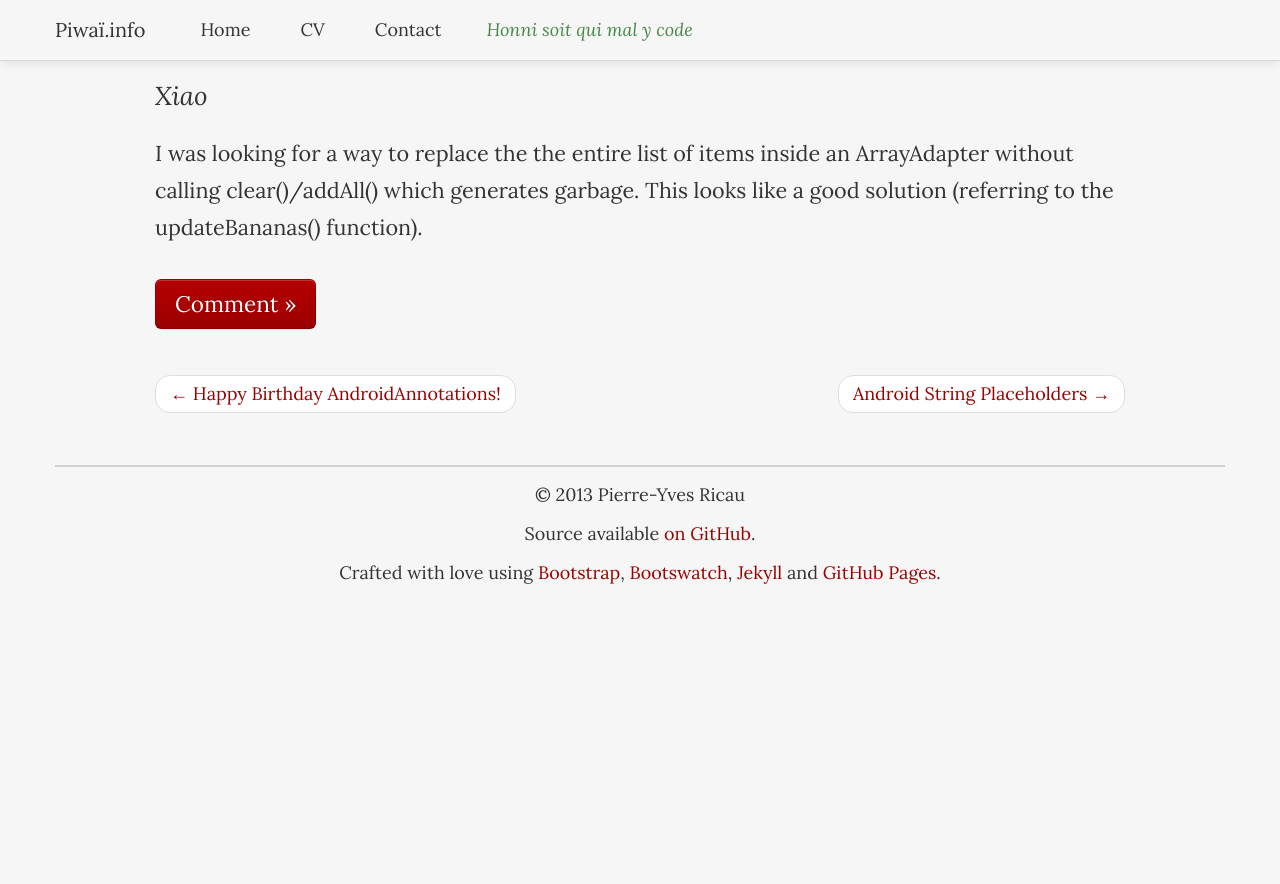
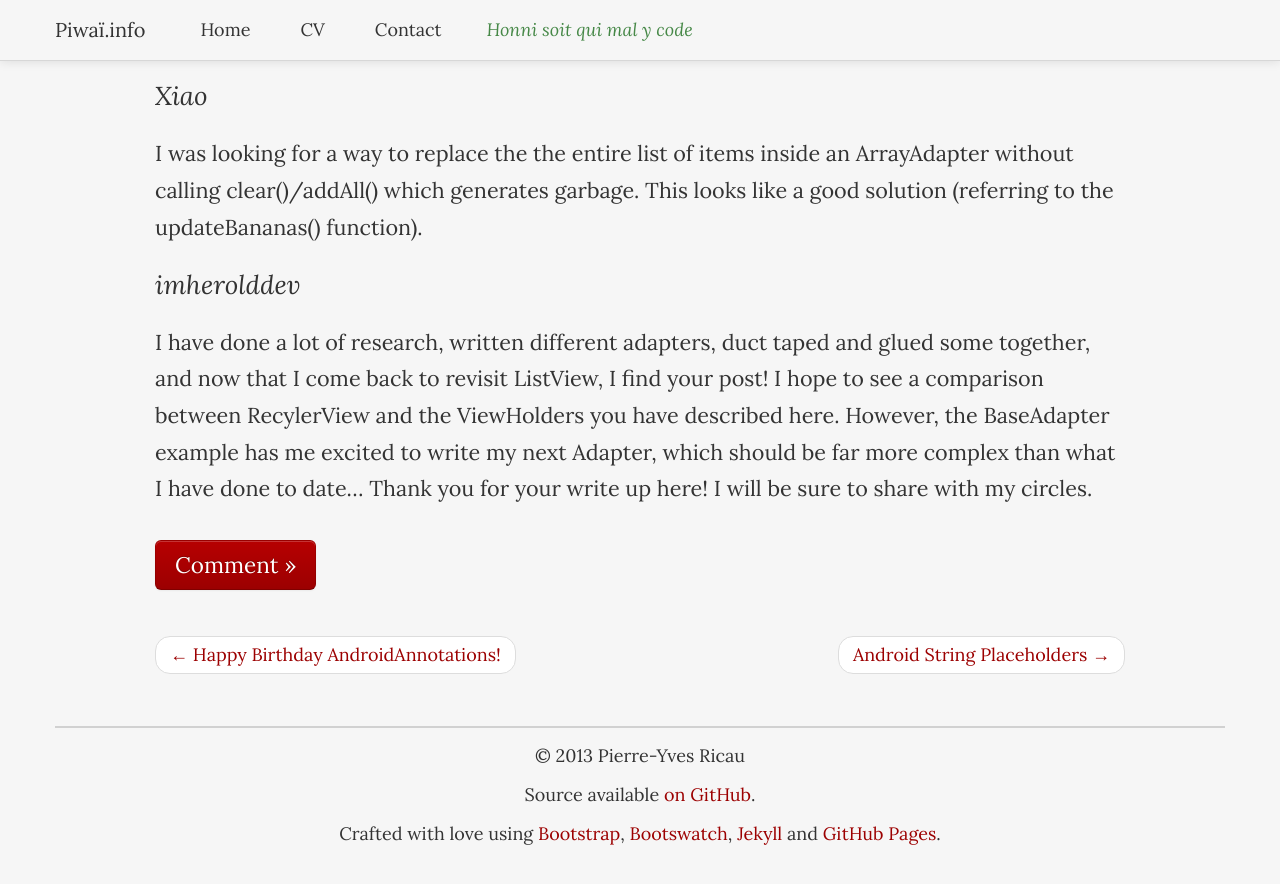
Before and after one commit to pyricau/pyricau.github.com, a Jekyll site: the page built from _posts/2012-12-27-android-adapter-good-practices.markdown, in a window 1280 px wide and 900 px high, scrolled down 11389 px. Shown: the top 884 px of the window. Built offline with Jekyll 4.4.1, drawn with Linux system fonts in a browser that asks for light colours; Markdown is read by kramdown in place of the engine named in the settings; before the commit the page ends 12028 px from its top, so only the background shows below that.

Commit message:
Update 2012-12-27-android-adapter-good-practices.markdown
Add comment

```diff
--- a/_posts/2012-12-27-android-adapter-good-practices.markdown
+++ b/_posts/2012-12-27-android-adapter-good-practices.markdown
@@ -367,3 +367,6 @@ Clear illustration of the choice of different adapters, very practical and very
 
 ## [Xiao]()
 I was looking for a way to replace the the entire list of items inside an ArrayAdapter without calling clear()/addAll() which generates garbage. This looks like a good solution (referring to the updateBananas() function).
+
+## [imherolddev](www.imherolddev.com)
+I have done a lot of research, written different adapters, duct taped and glued some together, and now that I come back to revisit ListView, I find your post! I hope to see a comparison between RecylerView and the ViewHolders you have described here. However, the BaseAdapter example has me excited to write my next Adapter, which should be far more complex than what I have done to date... Thank you for your write up here! I will be sure to share with my circles.
```
